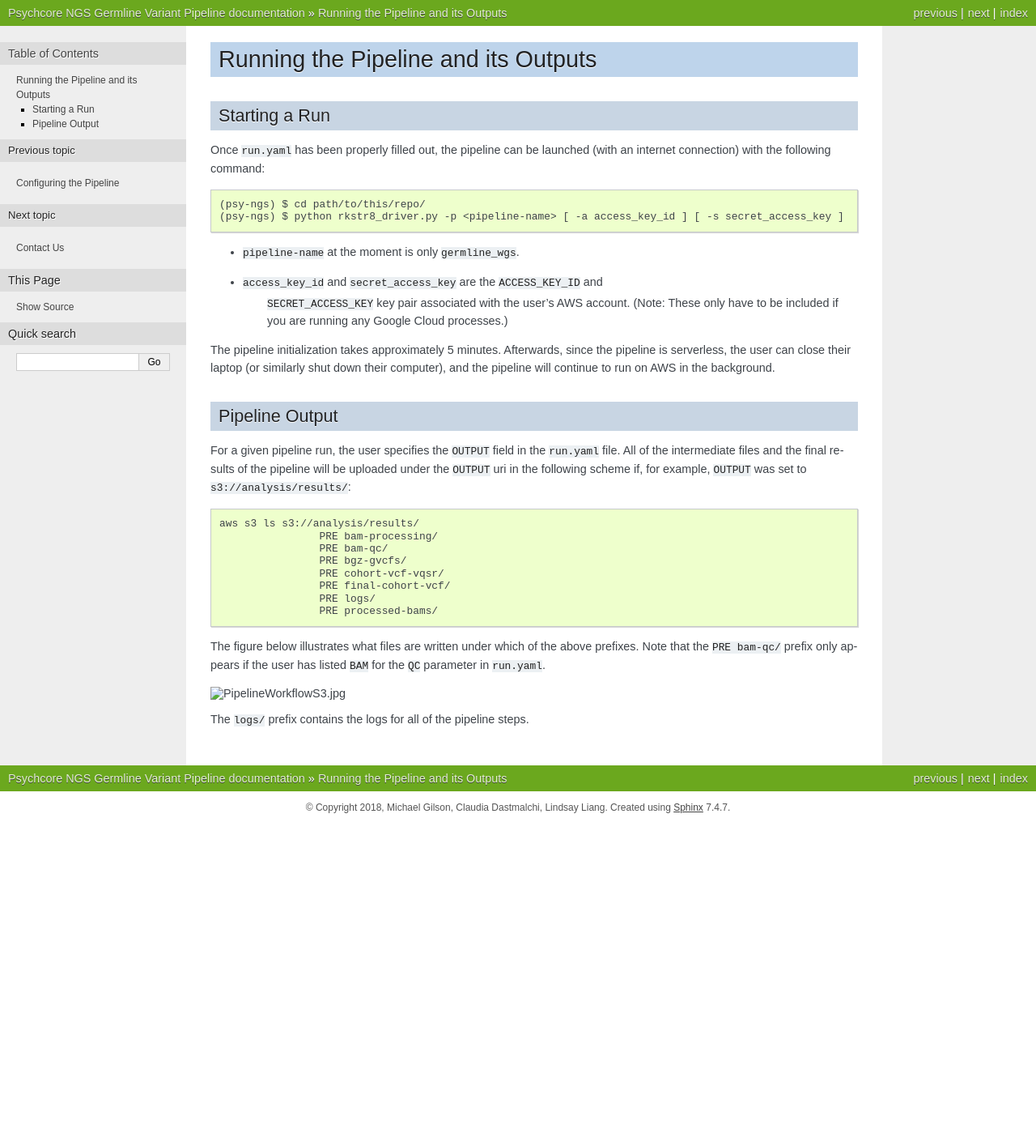
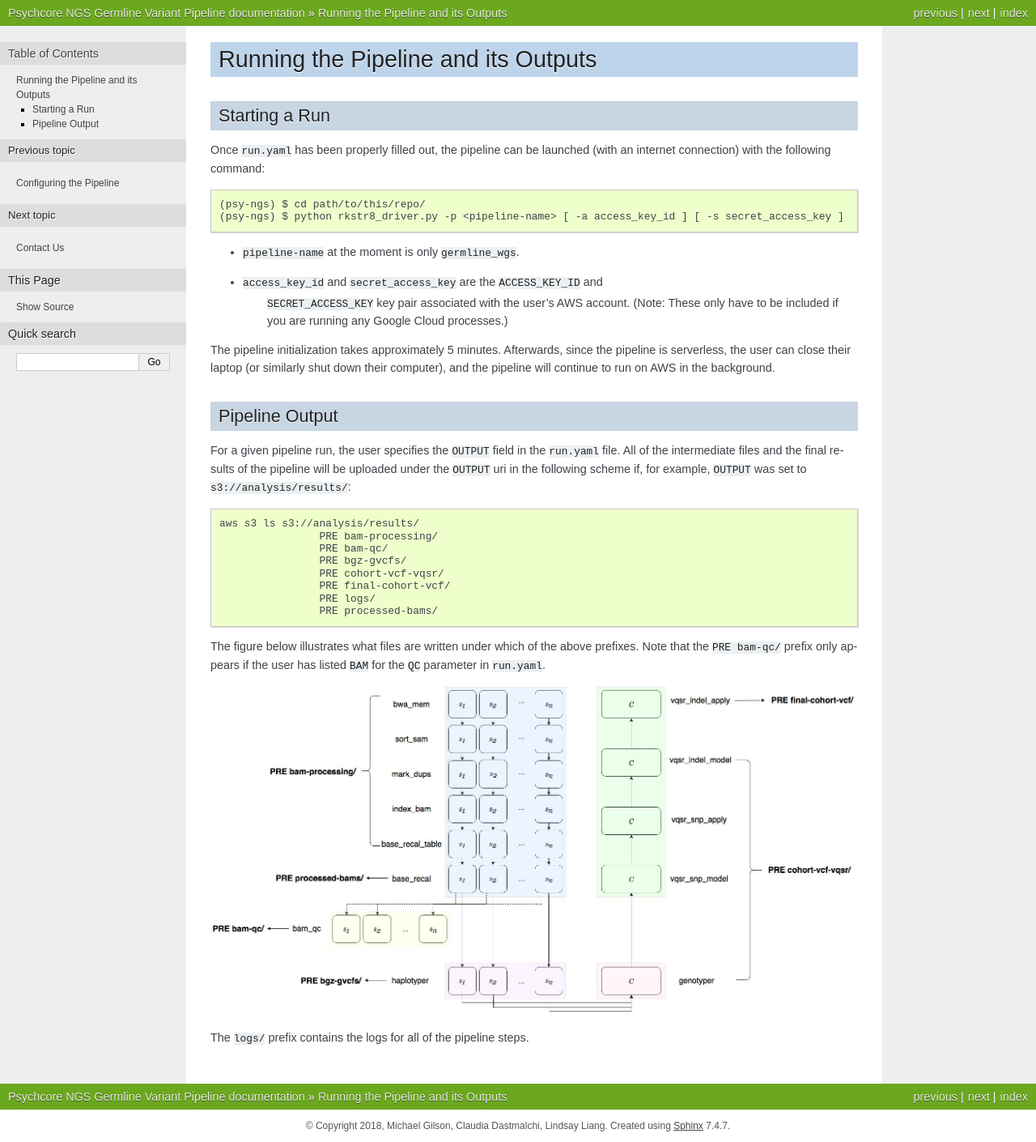
Before and after one commit to claudiadast/psychcore-test, a Sphinx documentation site: the page built from docs/out.rst, in a window 1280 px wide. Shown: the whole page at 81% size. Built offline with Sphinx 7.4.7, drawn with Linux system fonts in a browser that asks for light colours; before the commit the page ends 1017 px from its top, so only the background shows below that.

Commit message:
Corrected image name

```diff
--- a/docs/out.rst
+++ b/docs/out.rst
@@ -50,6 +50,6 @@ The figure below illustrates what files are written under which of the above
 prefixes.  Note that the ``PRE bam-qc/`` prefix only appears if the user has
 listed ``BAM`` for the ``QC`` parameter in ``run.yaml``.
 
-.. image:: PipelineWorkflowS3.jpg
+.. image:: PipelineworkflowS3.jpg
 
 The ``logs/`` prefix contains the logs for all of the pipeline steps.
```
